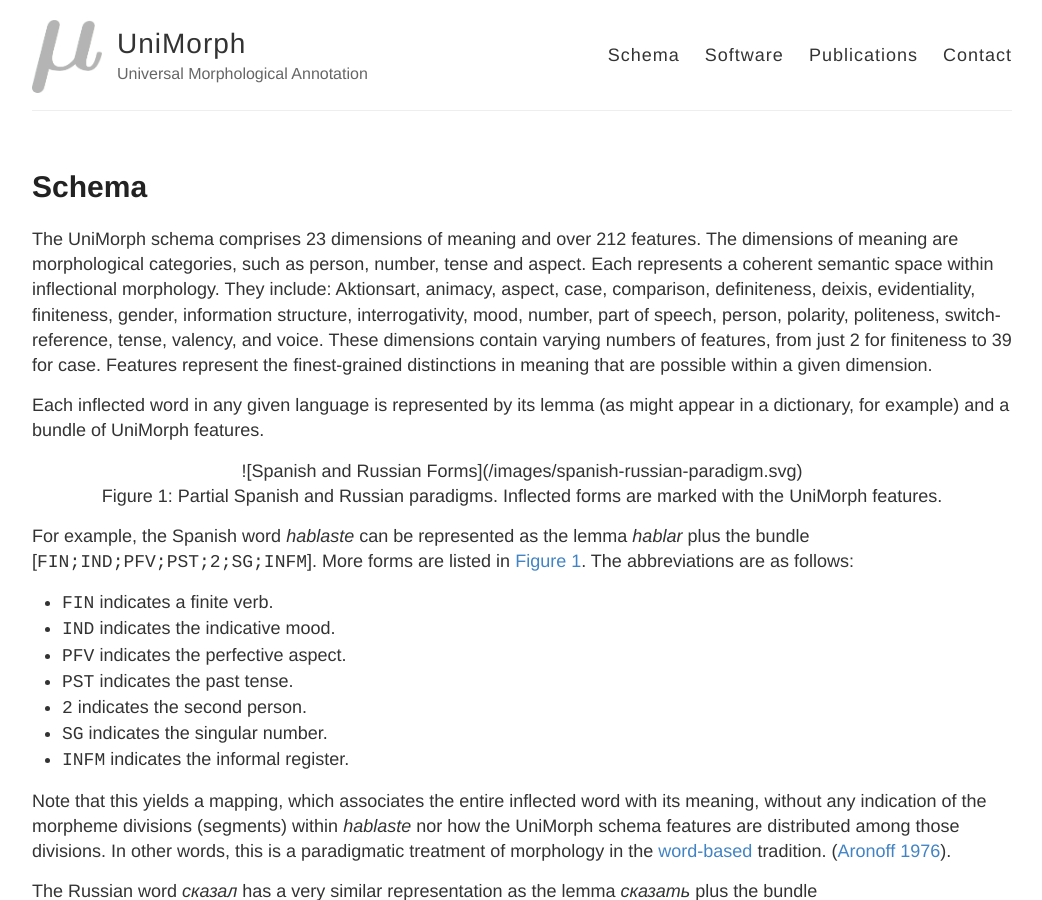
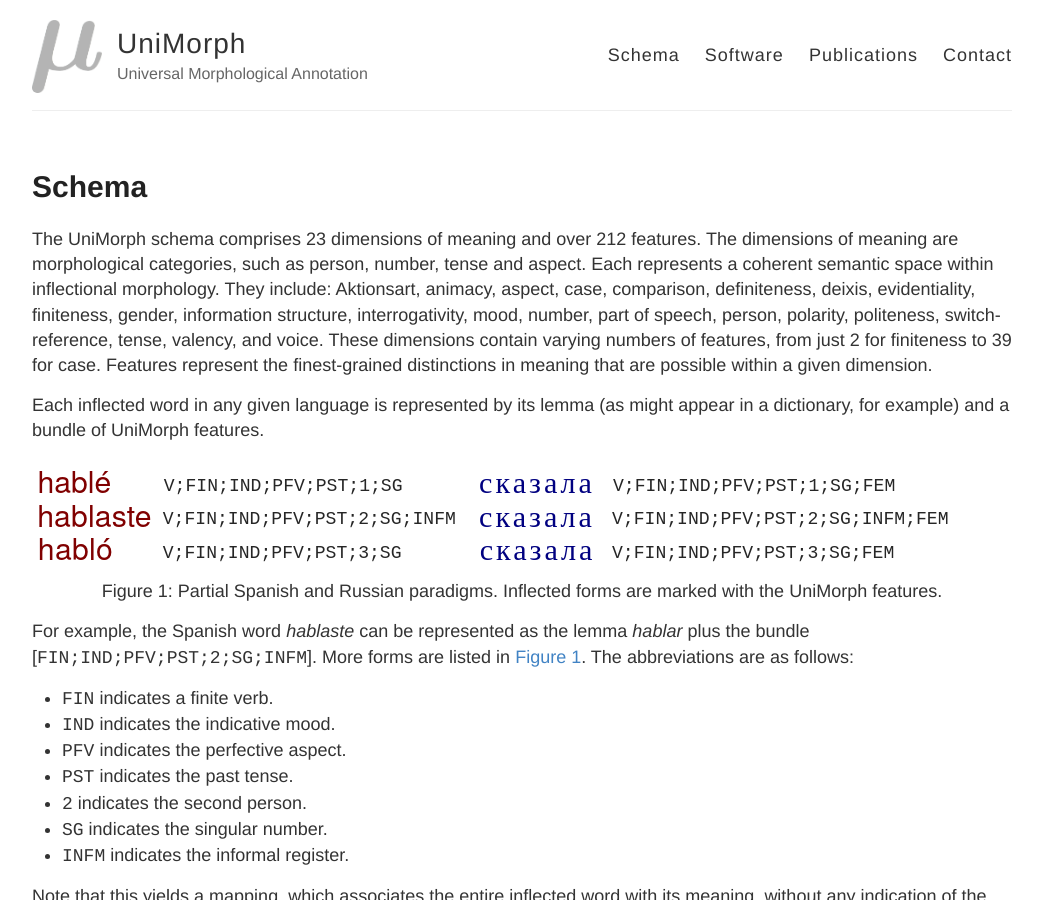
Before and after one commit to unimorph/unimorph.github.io, a Jekyll site: the page built from schema.md, in a window 1280 px wide and 900 px high. Shown: the whole window, without its empty margins (118-1160 px from the left). Built offline with Jekyll 4.4.1, drawn with Linux system fonts in a browser that asks for light colours.

Commit message:
Fix image on schema page

```diff
--- a/schema.md
+++ b/schema.md
@@ -1,6 +1,6 @@
 ---
 layout: page
-permalink: /Schema/
+permalink: /schema/
 title: Schema
 ---
 
@@ -39,7 +39,8 @@ bundle of UniMorph features.
 
 <figure id="spanish-russian">
     <center>
-        ![Spanish and Russian Forms]({{ site.basename }}/images/spanish-russian-paradigm.svg)
+        <img src="{{ site.baseurl }}/images/spanish-russian-paradigm.svg"
+        alt="Spanish and Russian Forms" />
     </center>
     <center>
         <figcaption>
```
